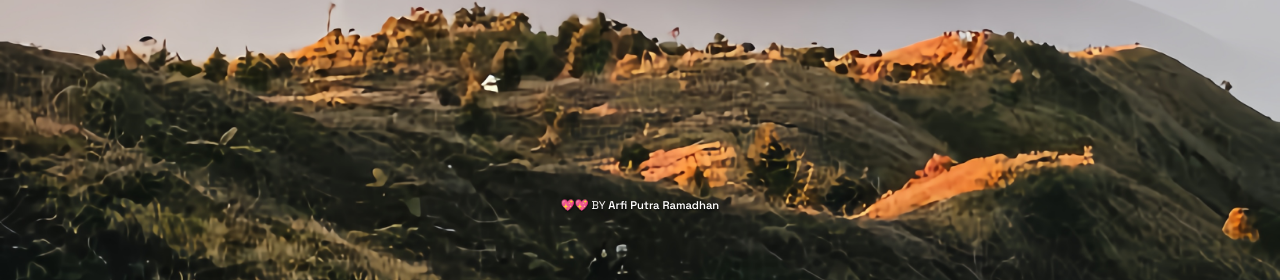
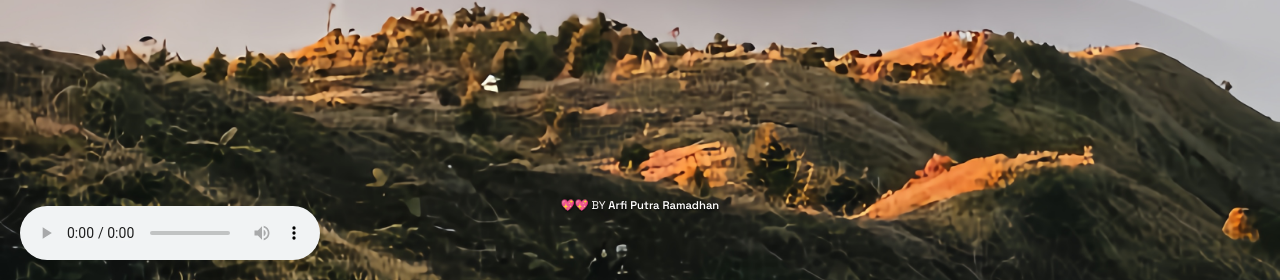
Before and after one commit to arfiputraramadhan/LINKTREE, a plain HTML site: page index.html in a window 1280 px wide. Shown: the part 520-800 px from the top of the page. Drawn offline with Linux system fonts and the light colour scheme.

Commit message:
Update index.html

```diff
--- a/index.html
+++ b/index.html
@@ -12,6 +12,15 @@
         integrity="sha512-Evv84Mr4kqVGRNSgIGL/F/aIDqQb7xQ2vcrdIwxfjThSH8CSR7PBEakCr51Ck+w+/U6swU2Im1vVX0SVk9ABhg=="
         crossorigin="anonymous" referrerpolicy="no-referrer" />
     <link rel="stylesheet" href="style.css">
+    <style>
+        audio {
+            position: fixed;
+            bottom: 20px;
+            left: 20px;
+            width: 300px;
+            z-index: 1000; /* Pastikan audio player berada di atas elemen lain */
+        }
+    </style>
 </head>
 
 <body>
@@ -28,6 +37,11 @@
             <p> 💖💖  BY    <a href="">Arfi Putra Ramadhan</a></p>
         </footer>
     </section>
+
+    <audio controls autoplay loop>
+        <source src="path/to/your/audio.mp3" type="audio/mpeg">
+      Your browser does not support the audio element.
+    </audio>
 </body>
 
 </html>
```
Lines whose indentation alone changed are shown as unchanged.
